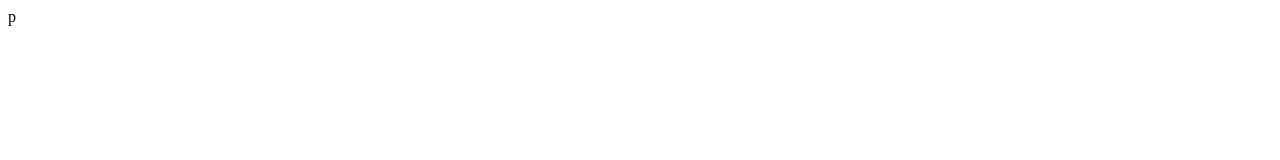
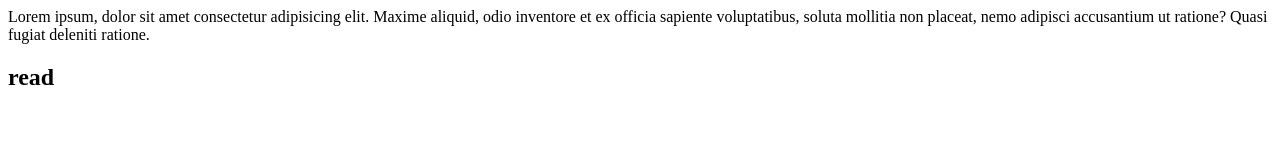
Before and after one commit to SahdevSavita/local-repo, a plain HTML site: page index.html in a window 1280 px wide. Drawn offline with Linux system fonts and the light colour scheme.

Commit message:
text add

```diff
--- a/index.html
+++ b/index.html
@@ -1 +1,2 @@
-p
+<p>Lorem ipsum, dolor sit amet consectetur adipisicing elit. Maxime aliquid, odio inventore et ex officia sapiente voluptatibus, soluta mollitia non placeat, nemo adipisci accusantium ut ratione? Quasi fugiat deleniti ratione.</p>
+<h2>read</h2>
```
